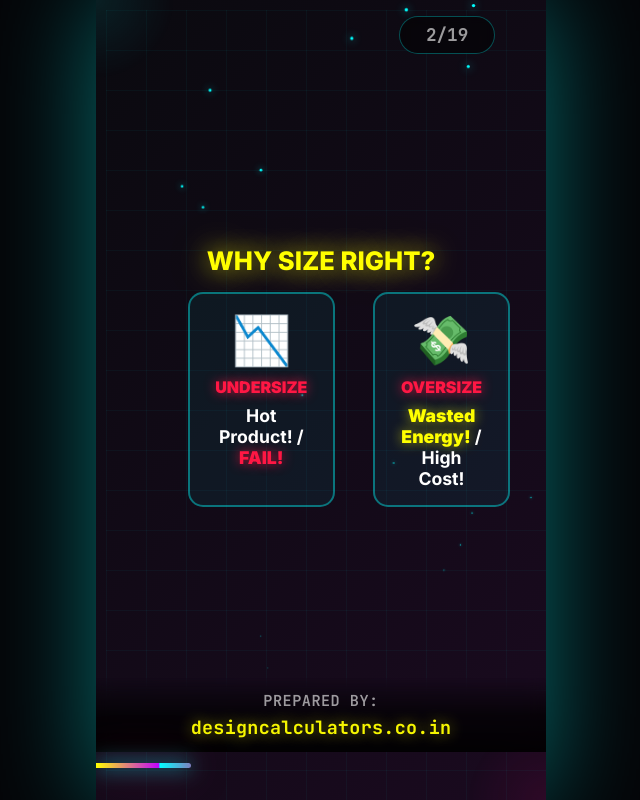
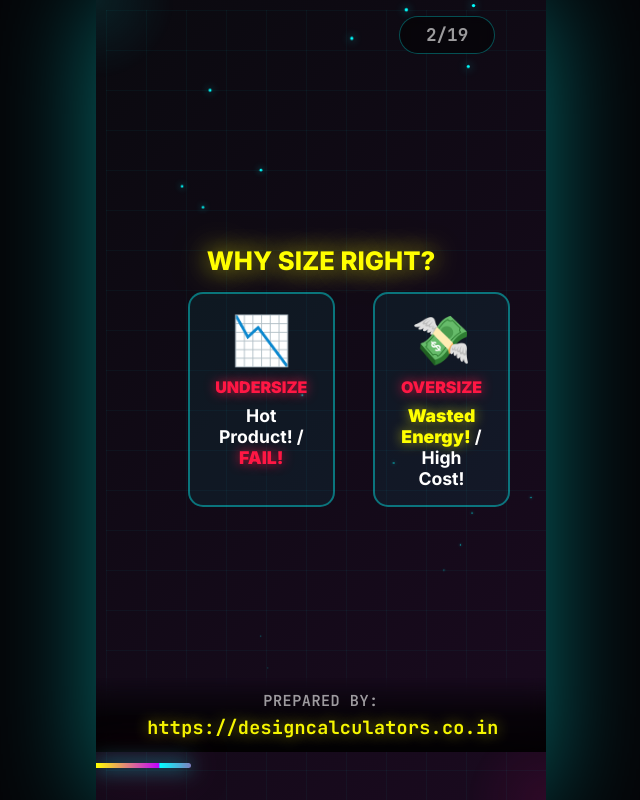
Before and after one commit to toanilsharma/YTS, a plain HTML site: page chiller.html in a window 1280 px wide. Shown: the whole page, without its empty margins (319-959 px from the left). Drawn offline with Linux system fonts and the light colour scheme.

```diff
--- a/chiller.html
+++ b/chiller.html
@@ -706,7 +706,7 @@
     <!-- Footer Brand - Shows on ALL pages (Same as original) -->
     <div class="footer-brand">
         <div class="footer-text">PREPARED BY:</div>
-        <div class="footer-website">designcalculators.co.in</div>
+        <div class="footer-website">https://designcalculators.co.in</div>
     </div>
 
     <!-- Progress Bar - Above footer (Same as original) -->
```
